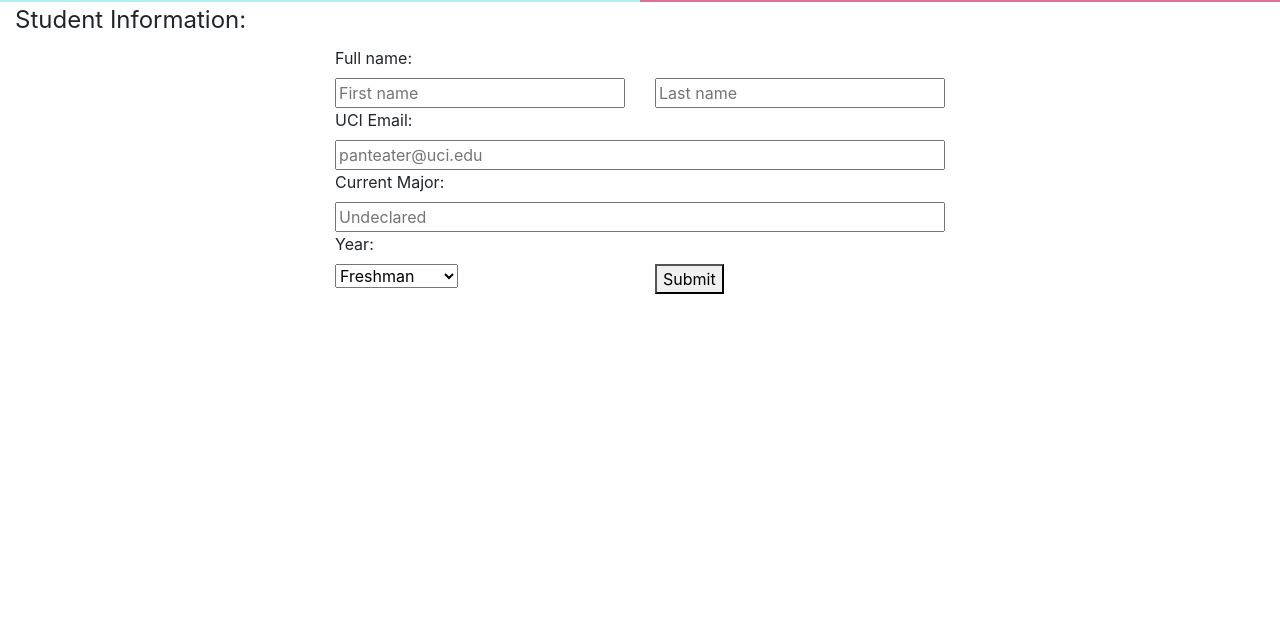
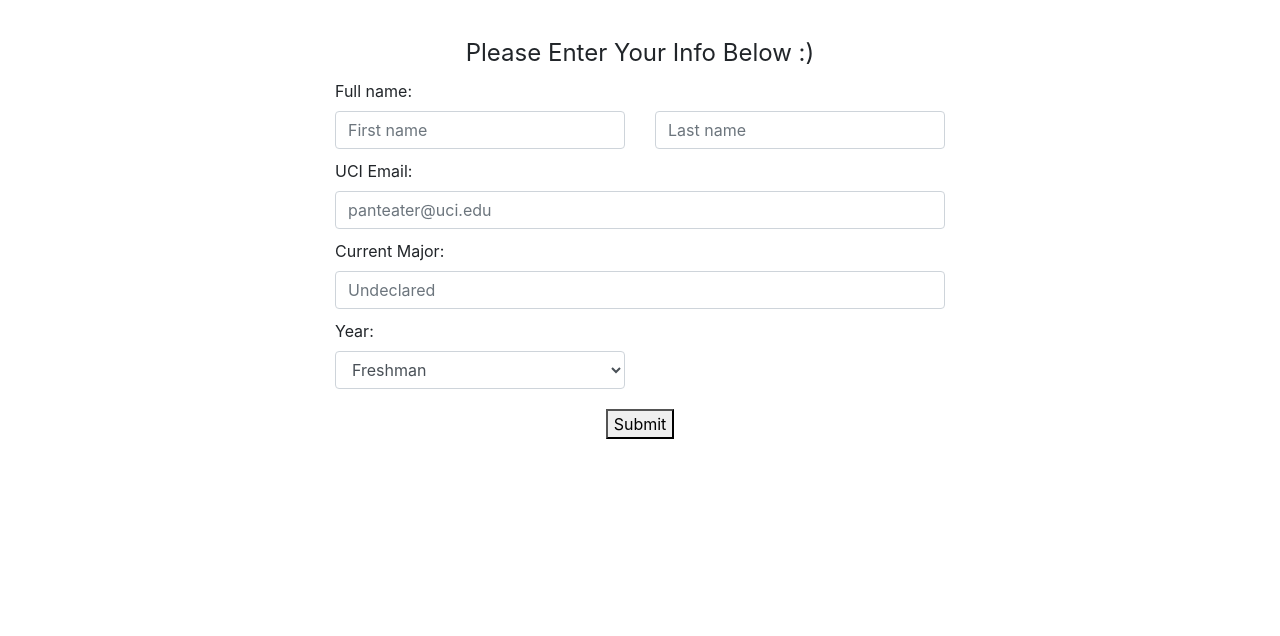
Before and after one commit to SHPE-at-UCI/firebase-api, a Flask app: page /register in a window 1280 px wide. Shown: the part 164-800 px from the top of the page. Run offline with Flask 2, Linux system fonts and the light colour scheme; some libraries are stand-ins or nearby versions.

Commit message:
Updated register page
Deleted registerAlt
registerAlt changes live on register

```diff
--- a/templates/register.html
+++ b/templates/register.html
@@ -1,6 +1,14 @@
 {% extends 'base.html' %}
 
-{% block header %} <h3 style="background-color:powderblue;text-align:center;width:wh"> New to SHPE? We want to know more about you! </h3>  {% endblock %}
+{% block header %}
+<h3>
+    <div class="p-3 mb-2 bg-warning text-dark">
+        <img data-src="https://www.shpe.org/uploads/images/logos/SHPE_logo_FullColor-RGB-2x.png" class="img-thumbnail" alt="logo" src="https://www.shpe.org/uploads/images/logos/SHPE_logo_FullColor-RGB-2x.png"
+        width="100" height="100">
+        <div class="mx-auto" style="text-align:center;width:wh;">New to SHPE? We want to know more about you!</div>
+  </div>
+</h3>
+{% endblock %}
 <!-- This should always go here -->
 
 {% block title %}  Welcome to SHPE UCI! {% endblock %}
@@ -17,77 +25,74 @@
 <!-- All your body content goes here! -->
 <div class="container-fluid">
 
-    <h4> Please Enter Your Info Below :) </h4>
 
-    <div class="row">
-        <div class="col-lg-6" style="background-color:yellow;padding:10px;"></div>
-        <div class="col-lg-6" style="background-color:pink;padding:10px;"></div>
-    </div>
-    <div class="row">
-        <div class="col-lg-6" style="background-color:paleturquoise;padding:10px;"></div>
-        <div class="col-lg-6" style="background-color:palevioletred;padding:10px;"></div>
-    </div>
     <form method="post">
         <fieldset>
-        <legend>Student Information:</legend>
-        <div class="row">
-            <div class="col-3"></div>
-            <div class="col-3"> <label for="firstName">Full name:</label> </div>
-            <div class="col-6"></div>
+        <legend class="text-center">Please Enter Your Info Below :)</legend>
+
+        <!-- <div class="form-group row"> -->
+        <div class="row align-items-end" style="padding-bottom:10px;">
+            <div class="col-lg-3"></div>
+            <div class="col-lg-3">
+                <label for="firstName">Full name:</label>
+                <input class="form-control" type="text" id="firstName" name="firstName" placeholder="First name" width="100%" required>
+            </div>
+            <div class="col-lg-3">
+                <label for="lastName"><br></label>
+                <input class="form-control" type="text" id="lastName" name="lastName"placeholder="Last name" required>
+            </div>
+            <div class="col-lg-3"></div>
         </div>
 
-        <div class="row">
-            <div class="col-3"></div>
-            <div class="col-3"><input type="text" id="firstName" name="firstName" placeholder="First name" style="width:100%;" required></div>
-            <div class="col-3"><input type="text" id="lastName" name="lastName"placeholder="Last name" style="width:100%;" required></div>
-            <div class="col-3"></div>
+        <!-- <div class="form-group row"> -->
+        <div class="row align-items-end" style="padding-bottom:10px;">
+            <div class="col-lg-3"></div>
+            <div class="col-lg-6">
+                <label for="email">UCI Email:</label>
+                <input class="form-control" type="text" id="email" name="email" placeholder="panteater@uci.edu" title="Must Use Your UCI Email, e.g. _______@uci.edu" pattern="[A-Za-z0-9]{1,}@uci.edu" required>
+            </div>
+            <div class="col-lg-3"></div>
         </div>
 
-        <div class="row">
-            <div class="col-3"></div>
-            <div class="col-3"> <label for="email">UCI Email:</label> </div>
-            <div class="col-6"></div>
+        <!-- <div class="form-group row"> -->
+        <div class="row align-items-end" style="padding-bottom:10px;">
+            <div class="col-lg-3"></div>
+            <div class="col-lg-6">
+                <label for="major">Current Major:</label><br>
+                <input class="form-control" type="text" id="major" name="major" placeholder="Undeclared" required>
+            </div>
+            <div class="col-lg-3"></div>
         </div>
 
-        <div class="row">
-            <div class="col-3"></div>
-            <div class="col-6"><input type="text" id="email" name="email" placeholder="panteater@uci.edu" style="width:100%;" title="Must Use Your UCI Email, e.g. _______@uci.edu" pattern="[A-Za-z0-9]{1,}@uci.edu" size="66" required></div>
-            <div class="col-3"></div>
+        <!-- <div class="form-group row"> -->
+        <div class="row align-items-end" style="padding-bottom:10px;">
+            <div class="col-lg-3"></div>
+            <div class="col-lg-3">
+                <label for="year">Year:</label>
+                <select class="form-control" id="year" name="year">
+                <option value="Freshman">Freshman</option>
+                <option value="Sophmore">Sophmore</option>
+                <option value="Junior">Junior</option>
+                <option value="Senior">Senior</option>
+                <option value="SuperSenior">5th Year +</option>
+                <option value="Graduate">Grad Student</option>
+                </select>
+            </div>
+            <div class="text-right col-lg-3">
+                <!-- <label for="submit"><br><br></label>
+                <button id="submit" name="submit" type="submit" value="Submit">Submit</button> -->
+            </div>
+            <div class="col-lg-3"></div>
         </div>
 
-        <div class="row">
-            <div class="col-3"></div>
-            <div class="col-3"> <label for="major">Current Major:</label> </div>
-            <div class="col-6"></div>
+        <div class="row" style="padding-top:10px;padding-bottom:10px;">
+            <div class="col-lg-5"></div>
+            <div class="col-lg-2 d-flex justify-content-center">
+                <button id="submit" name="submit" type="submit" value="Submit">Submit</button>
+            </div>
+            <div class="col-lg-5"></div>
         </div>
 
-        <div class="row">
-            <div class="col-3"></div>
-            <div class="col-6"><input type="text" id="major" name="major" placeholder="Undeclared" style="width:100%;" size="66" required></div>
-            <div class="col-3"></div>
-        </div>
-
-        <div class="row">
-            <div class="col-3"></div>
-            <div class="col-3"> <label for="year">Year:</label> </div>
-            <div class="col-6"></div>
-        </div>
-
-        <div class="row">
-            <div class="col-3"></div>
-            <div class="col-3">
-                <select id="year" name="year">
-                    <option value="Freshman">Freshman</option>
-                    <option value="Sophmore">Sophmore</option>
-                    <option value="Junior">Junior</option>
-                    <option value="Senior">Senior</option>
-                    <option value="SuperSenior">5th Year +</option>
-                    <option value="Graduate">Grad Student</option>
-                </select>
-            </div>
-            <div class="col-3"> <button type="submit" value="Submit">Submit</button> </div>
-            <div class="col-3"></div>
-        </div>
 
         </fieldset>
     </form>
```
Also changed, not shown: templates/registerAlt.html (deleted, +0 -101 lines).
